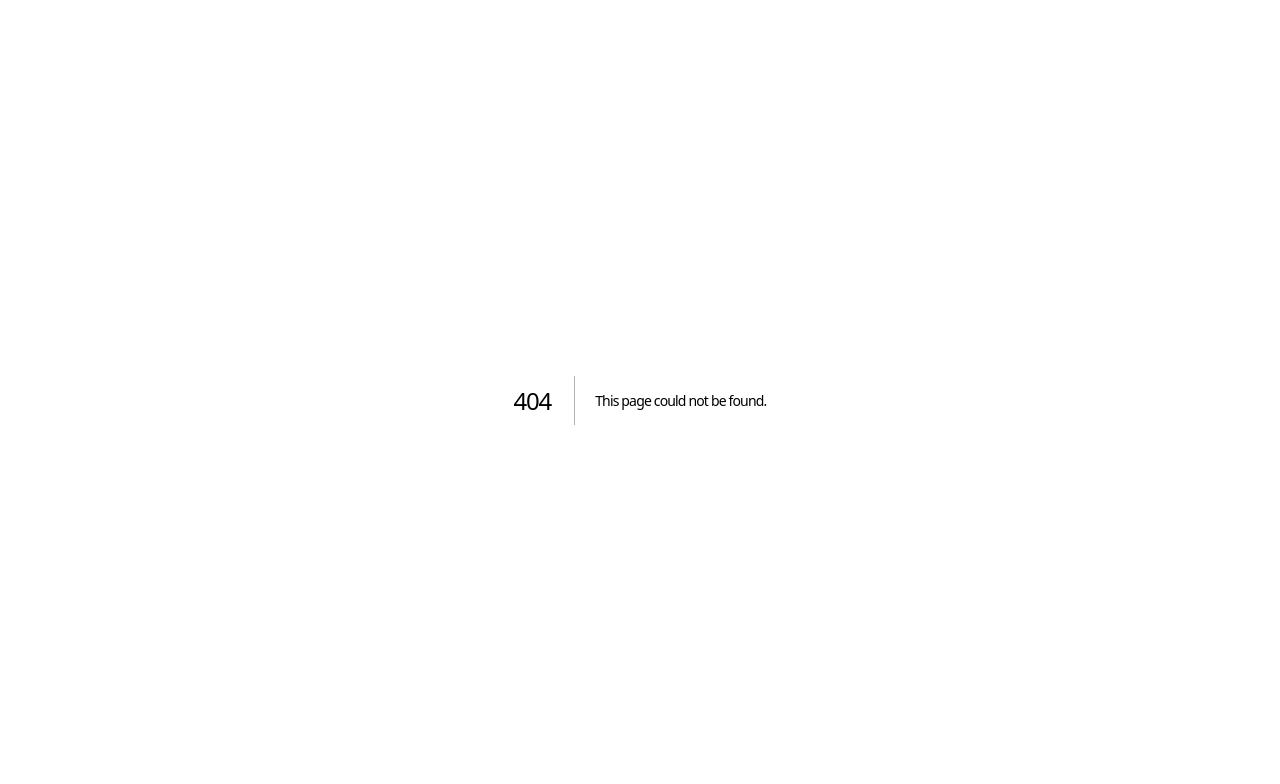
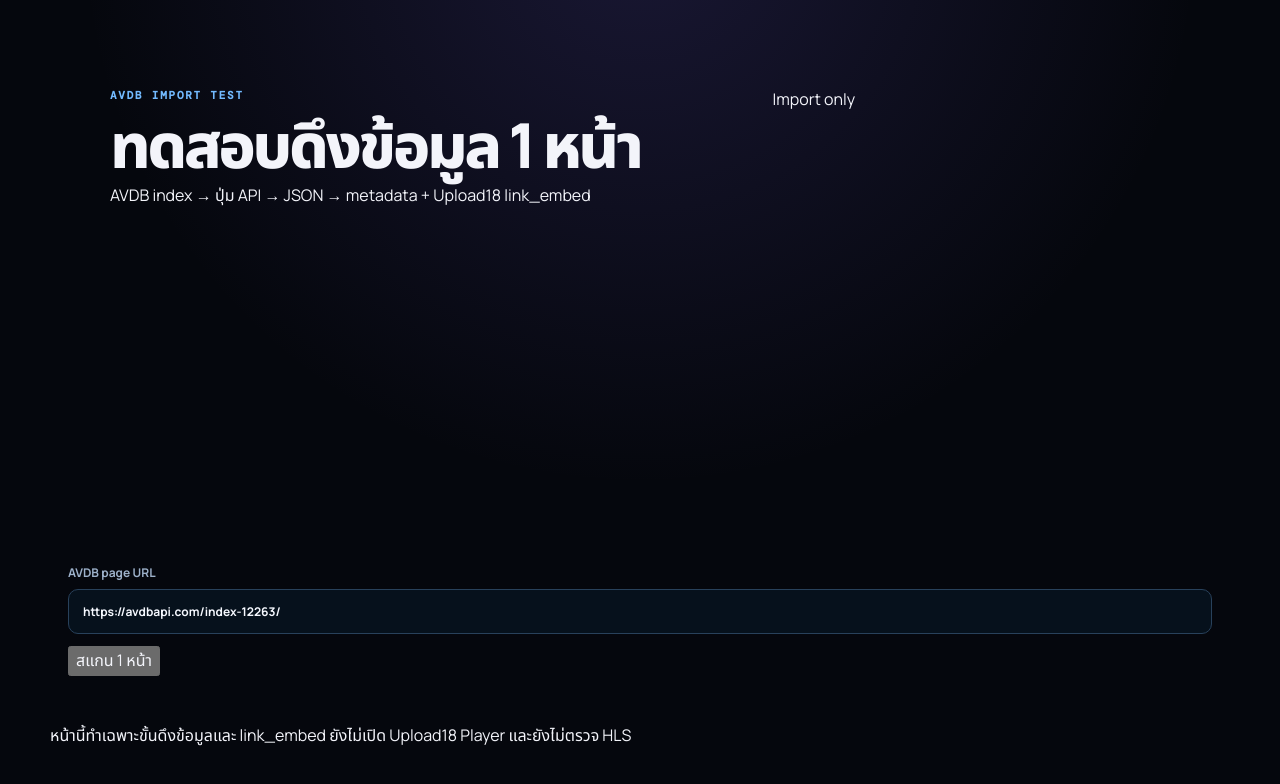
Before and after one commit to frankkk99/api-avdbapi, a Next.js app: page /avdb-import-test in a window 1280 px wide. Before the commit this address had no page. Shown: the top 784 px of the page. Built offline with nearby package versions, Linux system fonts and the light colour scheme.

Commit message:
Add HLS Test app/avdb-import-test/page.tsx

```diff
--- /dev/null
+++ b/app/avdb-import-test/page.tsx
@@ -0,0 +1,128 @@
+"use client";
+
+import { useState } from "react";
+
+type Item = {
+  row: number;
+  apiUrl: string;
+  apiStatus: number;
+  apiElapsedMs: number;
+  id: number | null;
+  name: string;
+  slug: string;
+  movieCode: string;
+  typeName: string;
+  year: string;
+  quality: string;
+  duration: string;
+  posterUrl: string;
+  thumbUrl: string;
+  playerUrl: string | null;
+};
+
+type ScanResult = {
+  ok: boolean;
+  error?: string;
+  pageUrl?: string;
+  finalPageUrl?: string;
+  pageStatus?: number;
+  apiLinksFound?: number;
+  itemsFound?: number;
+  elapsedMs?: number;
+  items?: Item[];
+};
+
+export default function AvdbImportTestPage() {
+  const [pageUrl, setPageUrl] = useState("https://avdbapi.com/index-12263/");
+  const [loading, setLoading] = useState(false);
+  const [result, setResult] = useState<ScanResult | null>(null);
+
+  async function scanPage() {
+    setLoading(true);
+    setResult(null);
+    try {
+      const response = await fetch("/api/avdb-scan", {
+        method: "POST",
+        headers: { "Content-Type": "application/json" },
+        body: JSON.stringify({ pageUrl }),
+      });
+      setResult((await response.json()) as ScanResult);
+    } catch (error) {
+      setResult({ ok: false, error: error instanceof Error ? error.message : "Scan failed" });
+    } finally {
+      setLoading(false);
+    }
+  }
+
+  const items = result?.items || [];
+
+  return (
+    <main className="shell">
+      <section className="hero">
+        <div>
+          <p className="eyebrow">AVDB IMPORT TEST</p>
+          <h1>ทดสอบดึงข้อมูล 1 หน้า</h1>
+          <p className="subtitle">AVDB index → ปุ่ม API → JSON → metadata + Upload18 link_embed</p>
+        </div>
+        <div className="status-chip">Import only</div>
+      </section>
+
+      <section className="panel" style={{ padding: 18 }}>
+        <label className="field">
+          <span>AVDB page URL</span>
+          <input value={pageUrl} onChange={(e) => setPageUrl(e.target.value)} spellCheck={false} />
+        </label>
+        <div className="actions" style={{ marginTop: 12 }}>
+          <button className="primary" type="button" disabled={!pageUrl || loading} onClick={scanPage}>
+            {loading ? "กำลังอ่านหน้าและ API…" : "สแกน 1 หน้า"}
+          </button>
+        </div>
+      </section>
+
+      {result?.error && <div className="alert badbox">{result.error}</div>}
+
+      {result?.ok && (
+        <section className="summary-grid">
+          <article className="metric"><span>Page HTTP</span><strong>{result.pageStatus ?? "-"}</strong><small>{result.finalPageUrl}</small></article>
+          <article className="metric"><span>API buttons</span><strong>{result.apiLinksFound ?? 0}</strong><small>พบในหน้า</small></article>
+          <article className="metric"><span>Items</span><strong>{result.itemsFound ?? 0}</strong><small>อ่าน JSON สำเร็จ</small></article>
+          <article className="metric"><span>Elapsed</span><strong>{result.elapsedMs ?? 0}</strong><small>ms</small></article>
+        </section>
+      )}
+
+      {items.length > 0 && (
+        <section className="panel diagnostics">
+          <div className="panel-title"><div><p className="eyebrow">RESULT</p><h2>ข้อมูลในหน้านี้</h2></div></div>
+          <div style={{ display: "grid", gap: 10 }}>
+            {items.map((item) => (
+              <article key={`${item.apiUrl}-${item.row}`} style={{ border: "1px solid rgba(255,255,255,.1)", borderRadius: 14, padding: 13, background: "rgba(3,11,19,.42)" }}>
+                <div style={{ display: "flex", justifyContent: "space-between", gap: 12, flexWrap: "wrap" }}>
+                  <div style={{ minWidth: 0, flex: 1 }}>
+                    <div style={{ display: "flex", alignItems: "center", gap: 8, flexWrap: "wrap" }}>
+                      <b style={{ color: "#69c7ff" }}>{item.movieCode || item.slug || `#${item.id}`}</b>
+                      <span className="binding on">{item.typeName || "unknown"}</span>
+                      {item.year && <span className="binding">{item.year}</span>}
+                      {item.quality && <span className="binding">{item.quality}</span>}
+                    </div>
+                    <div style={{ marginTop: 7, lineHeight: 1.5 }}>{item.name}</div>
+                    <div className="hint">API HTTP {item.apiStatus} · {item.apiElapsedMs} ms</div>
+                  </div>
+                </div>
+                <div style={{ marginTop: 10 }}>
+                  <span style={{ color: "#8fa1b2", fontSize: 11 }}>Upload18 link_embed</span>
+                  <code className="urlblock">{item.playerUrl || "ไม่พบ link_embed"}</code>
+                </div>
+                <details>
+                  <summary>API URL</summary>
+                  <code className="urlblock">{item.apiUrl}</code>
+                </details>
+              </article>
+            ))}
+          </div>
+        </section>
+      )}
+
+      <p className="hint" style={{ marginTop: 14 }}>หน้านี้ทำเฉพาะขั้นดึงข้อมูลและ link_embed ยังไม่เปิด Upload18 Player และยังไม่ตรวจ HLS</p>
+    </main>
+  );
+}
```
